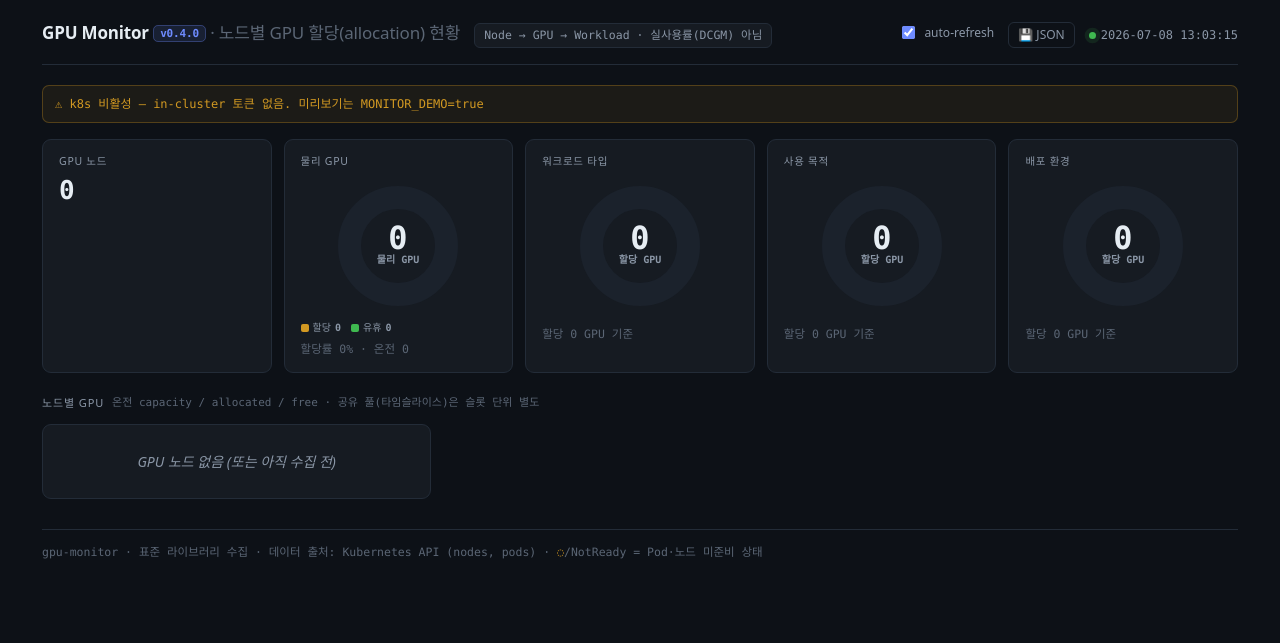
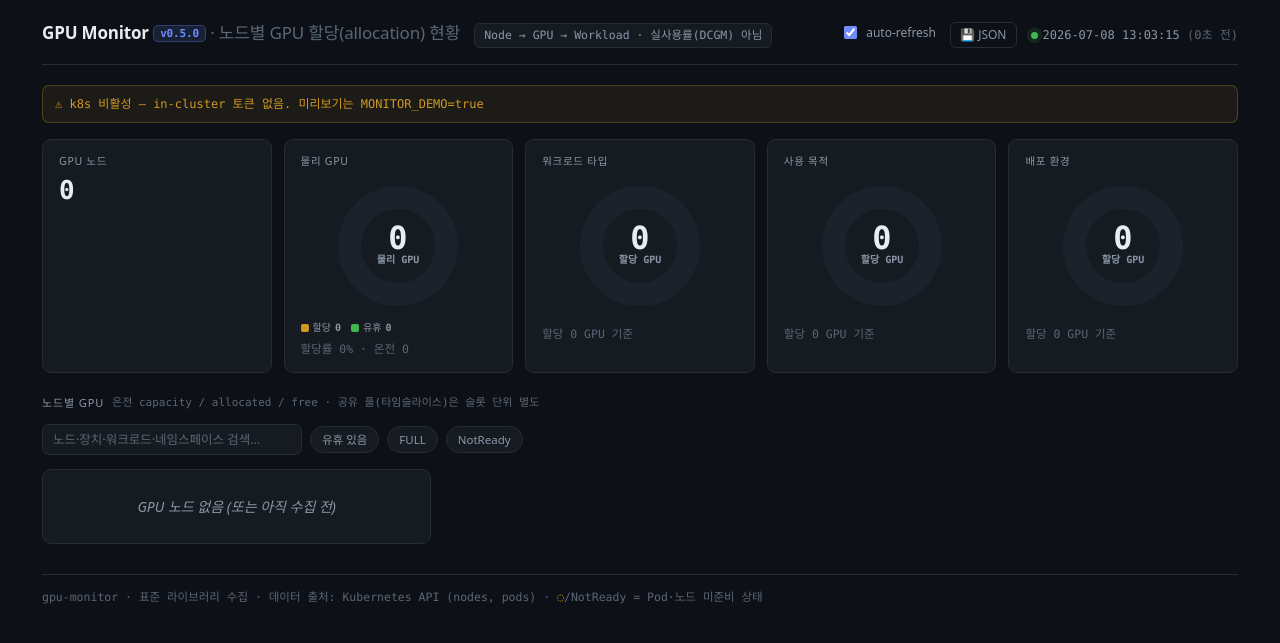
Before and after one commit to yubie1234/gpu-monitor, a FastAPI app: page / in a window 1280 px wide. Shown: the top 643 px of the page. Run offline with FastAPI, Linux system fonts and the light colour scheme.

Commit message:
feat(web): 노드 필터·검색 + 데이터 신선도(나이) 표시 (v0.5.0)
인프라 관리자 관점 대시보드 개선. 할당(allocation) 경계·stdlib 수집 정책은 유지.

- 노드 필터 툴바: 이름·장치·워크로드·네임스페이스 검색 + 유휴 있음/FULL/
  NotReady 빠른 토글. 전부 클라이언트 필터라 스냅샷 재요청 없음. 검색 대상엔
  공유 풀(타임슬라이스/MIG) 워크로드도 포함. 노드가 많은 클러스터의 스캔 비용↓
- 데이터 신선도: 수집 시각을 상대 시간("N분 전")으로 표시하고, 수집이 정체되면
  (스냅샷 나이 > REFRESH_MS×3, 최소 30초) 라이브닷을 호박색으로 전환. HTTP fetch
  성공만으로 초록을 유지하던 기존 사각지대(수집 루프 정지 미탐지)를 보완.
- 신선도 계산용 ts_epoch(unix epoch)를 스냅샷에 추가(build/demo). ts 문자열엔
  타임존이 없어 브라우저가 나이를 못 재므로 epoch 를 함께 싣는다. 스키마에도 문서화.
- 회귀 테스트: demo/k8s-비활성 경로에서 ts_epoch 방출 검증.

Co-Authored-By: Claude Opus 4.8 <noreply@anthropic.com>
Claude-Session: https://claude.ai/code/session_01WmULkmD5Jcp4M6a3uppxqJ

```diff
--- a/app/__init__.py
+++ b/app/__init__.py
@@ -8,4 +8,4 @@ model-monitor(LiteLLM 서빙 모니터)의 형제 프로젝트. 다만 축이
 수집 계층(app.core/app.services)은 표준 라이브러리만 쓴다(에어갭). 웹 계층만 FastAPI.
 """
 
-__version__ = "0.4.0"
+__version__ = "0.5.0"
--- a/app/schemas/snapshot.py
+++ b/app/schemas/snapshot.py
@@ -89,6 +89,7 @@ class Snapshot(BaseModel):
     model_config = ConfigDict(extra="allow")
     version: Optional[str] = None
     ts: Optional[str] = None
+    ts_epoch: Optional[float] = None  # 수집 시각(unix epoch) — 대시보드 신선도 계산용
     nodes: Optional[List[Node]] = None
     summary: Optional[Summary] = None
     k8s_enabled: Optional[bool] = None
--- a/app/services/demo.py
+++ b/app/services/demo.py
@@ -4,6 +4,7 @@ allocation 의 purpose/environment 는 라이브에선 classify_purpose/classify
 가 pod 라벨로 채우지만, 데모는 하드코딩 dict 라 대표값을 직접 넣는다.
 """
 
+import time
 from datetime import datetime
 
 from app import __version__
@@ -80,6 +81,7 @@ def demo_snapshot():
     ]
     snap = {"version": __version__,
             "ts": datetime.now().strftime("%Y-%m-%d %H:%M:%S"),
+            "ts_epoch": time.time(),
             "nodes": nodes, "summary": {}, "k8s_enabled": False,
             "errors": [], "demo": True}
     snap["summary"] = summarize(snap)
--- a/app/services/snapshot.py
+++ b/app/services/snapshot.py
@@ -4,6 +4,7 @@ build_snapshot(settings) -> snap dict 가 API/대시보드/JSON/Prometheus 가
 단일 산출물이다. 렌더러가 아니라 이 스냅샷을 바꿔서 모든 출력을 동기화한다.
 """
 
+import time
 from datetime import datetime
 
 from app import __version__
@@ -16,8 +17,11 @@ def build_snapshot(settings):
         from app.services.demo import demo_snapshot  # 지연 import (순환 방지)
         return demo_snapshot()
 
+    # ts 는 사람용 표시 문자열, ts_epoch 는 대시보드 신선도(나이) 계산용 unix epoch.
+    # ts 문자열엔 타임존이 없어 브라우저가 나이를 못 재므로 epoch 를 함께 싣는다.
     snap = {"version": __version__,
             "ts": datetime.now().strftime("%Y-%m-%d %H:%M:%S"),
+            "ts_epoch": time.time(),
             "nodes": [], "summary": {}, "k8s_enabled": False, "errors": []}
 
     client = K8sClient.from_settings(settings)
--- a/app/web/templates/dashboard.html
+++ b/app/web/templates/dashboard.html
@@ -30,6 +30,11 @@
     display:flex;align-items:center;gap:14px}
   .dot{width:7px;height:7px;border-radius:50%;display:inline-block;margin-right:5px}
   .dot.live{background:var(--up);animation:pulse 2s infinite}
+  /* 신선도: 스냅샷이 오래되면(수집 정체) 호박색으로 — HTTP fetch 성공만으로 초록 유지하지 않게. */
+  .dot.stale{background:var(--warn);animation:none}
+  .dot.down{background:var(--down);animation:none}
+  #age{color:var(--faint)}
+  #age.stale{color:var(--warn)}
   @keyframes pulse{0%{box-shadow:0 0 0 0 rgba(63,185,80,.45)}
     70%{box-shadow:0 0 0 6px rgba(63,185,80,0)}100%{box-shadow:0 0 0 0 rgba(63,185,80,0)}}
   @media (prefers-reduced-motion:reduce){.dot.live{animation:none}}
@@ -60,6 +65,21 @@
     margin:0 0 12px;display:flex;align-items:center;gap:8px;flex-wrap:wrap}
   .sec-title .src{font-family:var(--mono);text-transform:none;letter-spacing:0;
     color:var(--faint);font-size:11px}
+
+  /* 노드 필터 툴바 — 노드가 많은 클러스터에서 스캔 비용을 줄인다(전부 클라이언트 필터). */
+  .filters{display:flex;align-items:center;gap:8px;flex-wrap:wrap;margin-bottom:14px}
+  .filters input[type=search]{background:var(--surface);border:1px solid var(--border);
+    color:var(--text);border-radius:7px;padding:6px 10px;font-family:var(--sans);
+    font-size:12.5px;min-width:220px;flex:0 1 260px}
+  .filters input[type=search]::placeholder{color:var(--faint)}
+  .filters input[type=search]:focus{outline:none;border-color:var(--accent)}
+  .chip{font-size:11.5px;color:var(--muted);background:var(--surface);
+    border:1px solid var(--border);border-radius:20px;padding:4px 11px;cursor:pointer;
+    user-select:none;white-space:nowrap}
+  .chip:hover{border-color:var(--accent);color:var(--text)}
+  .chip.on{color:var(--accent);border-color:rgba(110,139,255,.55);background:rgba(110,139,255,.1)}
+  .filters .fspacer{flex:1}
+  .fcount{font-family:var(--mono);font-size:11.5px;color:var(--faint);white-space:nowrap}
 
   /* 노드 카드 그리드 */
   .nodes{display:grid;grid-template-columns:repeat(auto-fill,minmax(340px,1fr));gap:14px}
@@ -186,7 +206,8 @@
     <a class="exp" id="grafana-link" href="__GRAFANA_URL_ATTR__" target="_blank" rel="noopener"
        title="시간별 추세·히스토리는 Grafana 에서" style="display:none">📈 Grafana</a>
     <a class="exp" href="__BASE_PATH_ATTR__/snapshot.json" title="현재 상태를 JSON 으로 다운로드">💾 JSON</a>
-    <div class="meta"><span><span class="dot live" id="livedot"></span><span id="updated">…</span></span></div>
+    <div class="meta"><span><span class="dot live" id="livedot"></span><span id="updated">…</span>
+      <span id="age"></span></span></div>
   </header>
 
   <div id="banner"></div>
@@ -195,6 +216,15 @@
   <section id="nodes-sec">
     <div class="sec-title">노드별 GPU
       <span class="src">온전 capacity / allocated / free · 공유 풀(타임슬라이스)은 슬롯 단위 별도</span>
+    </div>
+    <div class="filters" id="filters">
+      <input type="search" id="q" placeholder="노드·장치·워크로드·네임스페이스 검색…"
+             autocomplete="off" spellcheck="false">
+      <span class="chip" id="f-free" data-f="free">유휴 있음</span>
+      <span class="chip" id="f-full" data-f="full">FULL</span>
+      <span class="chip" id="f-notready" data-f="notready">NotReady</span>
+      <span class="fspacer"></span>
+      <span class="fcount" id="fcount"></span>
     </div>
     <div class="nodes" id="nodes"></div>
   </section>
@@ -269,9 +299,36 @@ function nodePartMode(nd){
   return modes.length===0 ? "timeslice" : (modes.length===1 ? modes[0] : "mixed");
 }
 
+// 스냅샷 신선도: 수집 시각(ts_epoch)이 REFRESH_MS 의 3배(최소 30초)보다 오래되면 정체로 본다.
+// HTTP fetch 성공(라이브닷 초록)만으로는 수집 루프 정지를 못 잡으므로 나이로 별도 판정.
+const STALE_MS = Math.max(REFRESH_MS * 3, 30000);
+function relAge(ms){
+  const s = Math.round(ms/1000);
+  if(s < 60) return s+"초 전";
+  const m = Math.floor(s/60);
+  if(m < 60) return m+"분 전";
+  const h = Math.floor(m/60);
+  return h < 24 ? h+"시간 전" : Math.floor(h/24)+"일 전";
+}
+// 신선도 표시(나이 텍스트 + 정체 시 호박색). 성공 tick 에서만 호출.
+function updateFreshness(snap){
+  const age = $("#age"), dot = $("#livedot");
+  if(snap.ts_epoch == null){ age.textContent=""; age.className=""; return; }
+  const ms = Date.now() - snap.ts_epoch*1000;
+  const stale = ms > STALE_MS;
+  age.textContent = "("+relAge(Math.max(ms,0))+")";
+  age.className = stale ? "stale" : "";
+  dot.className = "dot " + (stale ? "stale" : "live");
+  dot.title = stale ? "수집 정체 — 스냅샷이 오래됐습니다(수집 루프 확인)" : "실시간 수집 중";
+}
+
+let lastSnap = null;   // 노드 필터가 다시 그릴 수 있게 최신 스냅샷 보관
+
 function render(snap){
+  lastSnap = snap;
   $("#ver").textContent = snap.version ? ("v"+snap.version) : "";
   $("#updated").textContent = snap.ts || "—";
+  updateFreshness(snap);
 
   // 배너
   let banner="";
@@ -354,13 +411,47 @@ function render(snap){
   $("#cards").innerHTML = cardsHtml;
   draws.forEach(fn=>{ try{ fn(); }catch(e){} });
 
-  // 노드
+  renderNodes();
+}
+
+// 노드 카드 렌더 + 클라이언트 필터(검색어 + 유휴/FULL/NotReady 토글) 적용.
+function renderNodes(){
+  const snap = lastSnap || {};
   const nodes = snap.nodes || [];
+  const box = $("#nodes"), count = $("#fcount");
   if(!nodes.length){
-    $("#nodes").innerHTML = '<div class="empty">GPU 노드 없음 (또는 아직 수집 전)</div>';
+    box.innerHTML = '<div class="empty">GPU 노드 없음 (또는 아직 수집 전)</div>';
+    count.textContent = "";
     return;
   }
-  $("#nodes").innerHTML = nodes.map(nodeCard).join("");
+  const q = ($("#q").value || "").trim().toLowerCase();
+  const on = f => document.getElementById("f-"+f).classList.contains("on");
+  const wantFree = on("free"), wantFull = on("full"), wantNotready = on("notready");
+  const shown = nodes.filter(nd=>{
+    const cap = nd.capacity||0, alloc = nd.allocated||0;
+    const free = nd.free!=null ? nd.free : Math.max((nd.allocatable||cap)-alloc, 0);
+    if(wantFree && !(free > 0)) return false;
+    if(wantFull && !(cap > 0 && free === 0)) return false;
+    if(wantNotready && nd.ready !== false) return false;
+    if(q && nodeHaystack(nd).indexOf(q) < 0) return false;
+    return true;
+  });
+  box.innerHTML = shown.length
+    ? shown.map(nodeCard).join("")
+    : '<div class="empty">필터에 맞는 노드 없음</div>';
+  const active = q || wantFree || wantFull || wantNotready;
+  count.textContent = active ? (shown.length+" / "+nodes.length+" 노드") : (nodes.length+" 노드");
+}
+
+// 노드 1개의 검색 대상 문자열 — 이름/장치/모든 워크로드·네임스페이스(공유 풀 포함).
+function nodeHaystack(nd){
+  const parts = [nd.name, nd.product, nd.product_raw, nd.sharing_strategy];
+  (nd.allocations||[]).forEach(a=>{ parts.push(a.workload, a.workload_type, a.namespace); });
+  (nd.shared_pools||[]).forEach(p=>{
+    parts.push(p.profile, p.resource);
+    (p.allocations||[]).forEach(a=>{ parts.push(a.workload, a.workload_type, a.namespace); });
+  });
+  return parts.filter(Boolean).join(" ").toLowerCase();
 }
 
 function card(label,val,sub,extra,cls){
@@ -592,13 +683,21 @@ async function tick(){
   try{
     const r = await fetch(BASE_PATH+"/api/snapshot",{cache:"no-store"});
     if(!r.ok) throw new Error("HTTP "+r.status);
-    render(await r.json());
-    $("#livedot").style.background="var(--up)";
+    render(await r.json());   // 라이브닷/나이는 render->updateFreshness 가 신선도로 판정
   }catch(e){
-    $("#livedot").style.background="var(--down)";
+    const dot = $("#livedot");
+    dot.className = "dot down"; dot.title = "연결 실패";
     $("#updated").textContent="연결 실패";
+    $("#age").textContent=""; $("#age").className="";
   }
 }
+
+// 필터: 검색어 입력·토글 클릭 시 노드만 다시 그린다(스냅샷 재요청 없음).
+$("#q").addEventListener("input", renderNodes);
+$("#filters").addEventListener("click", (e)=>{
+  const chip = e.target.closest(".chip"); if(!chip) return;
+  chip.classList.toggle("on"); renderNodes();
+});
 
 let timer=null;
 function loop(){ if(timer) clearInterval(timer);
```
Also changed, not shown: test_gpu_monitor.py (+19 -0 lines), README.md.
